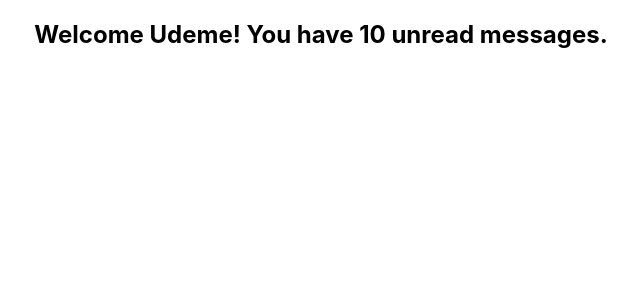
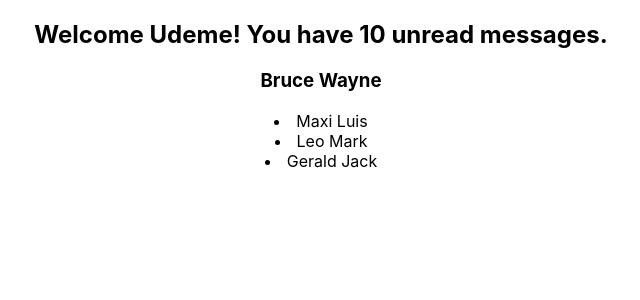
Before and after one commit to Udeme01/Tutorial---React-TypeScript-Demo, a React (Create React App) app: page / in a window 1280 px wide. Shown: the top 300 px of the page, without its empty margins (319-959 px from the left). Built offline with nearby package versions, Linux system fonts and the light colour scheme.

Commit message:
created new components, 'Person and PersonList' to practice accessing an object and array props

```diff
--- a/src/App.tsx
+++ b/src/App.tsx
@@ -2,11 +2,37 @@ import React from 'react';
 import logo from './logo.svg';
 import './App.css';
 import Greet from './components/Greet';
+import Person from './components/Person';
+import PersonList from './components/PersonList';
 
 function App() {
+  // created a new person object with first and last as properties.
+  const personName = {
+    first: 'Bruce',
+    last: 'Wayne'
+  }
+
+  // created an array of objects with first and last as properties.
+  const namesList = [
+    {
+      first: 'Maxi',
+      last: 'Luis'
+    },
+    {
+      first: 'Leo',
+      last: 'Mark'
+    },
+    {
+      first: 'Gerald',
+      last: 'Jack'
+    }
+  ]
+
   return (
     <div className="App">
       <Greet name = 'Udeme' messageCount = {10} isLoggedIn = {true} />
+      <Person hisname = {personName} />
+      <PersonList names = {namesList} />
     </div>
   );
 }
--- /dev/null
+++ b/src/components/Person.tsx
@@ -0,0 +1,22 @@
+import React from 'react';
+
+// define the type here for the props called name which is an object
+type PersonProps = {
+    hisname: {
+        first: string
+        last: string
+    }
+}
+
+const Person = (props: PersonProps) => {
+  return (
+    <div>
+      <h3>{props.hisname.first} {props.hisname.last}</h3>
+    </div>
+  );
+}
+
+export default Person;
+
+
+// This component is about typing an object props
--- /dev/null
+++ b/src/components/PersonList.tsx
@@ -0,0 +1,27 @@
+import React from "react";
+
+// define the type for the props called names that's an array of objects.
+type PersonListProps = {
+  names: {
+    first: string;
+    last: string;
+  }[];
+};
+
+const PersonList = (props: PersonListProps) => {
+  return (
+    <div>
+      {props.names.map((name) => {
+        return (
+          <li>
+            {name.first} {name.last}
+          </li>
+        );
+      })}
+    </div>
+  );
+};
+
+export default PersonList;
+
+// This component is about typing an array props(accessing an array props).
```
